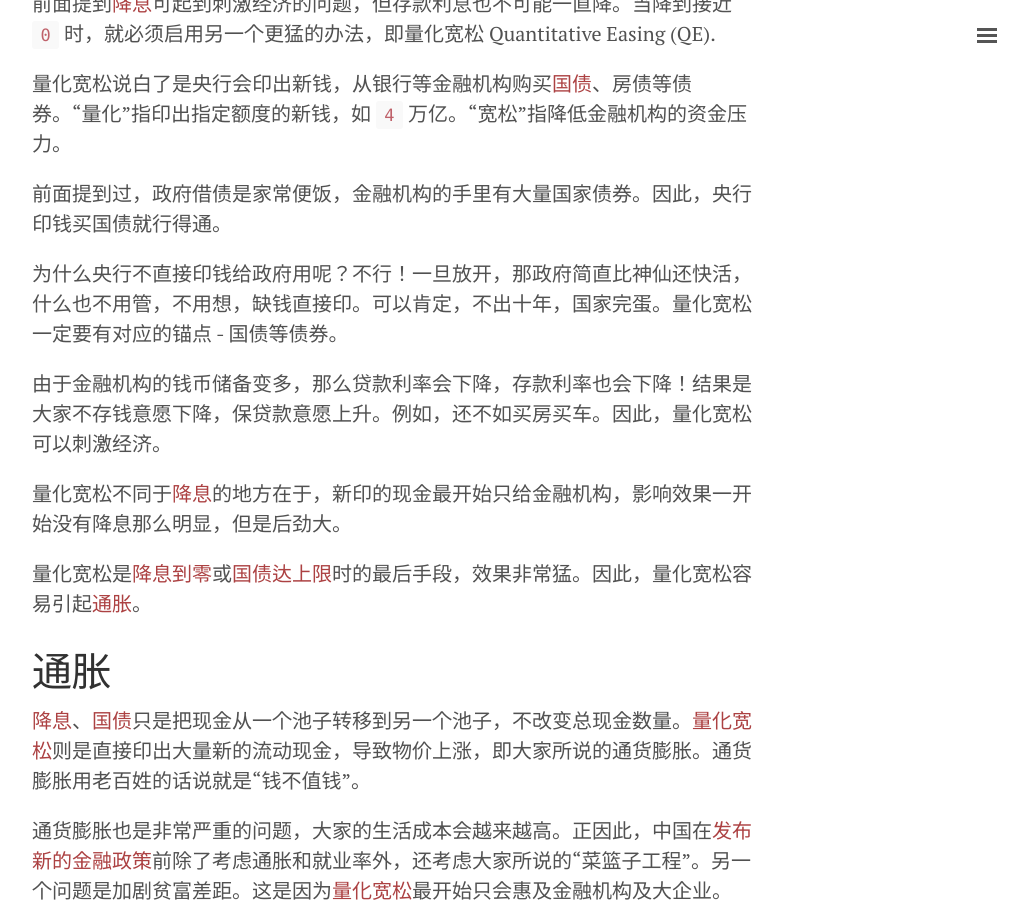
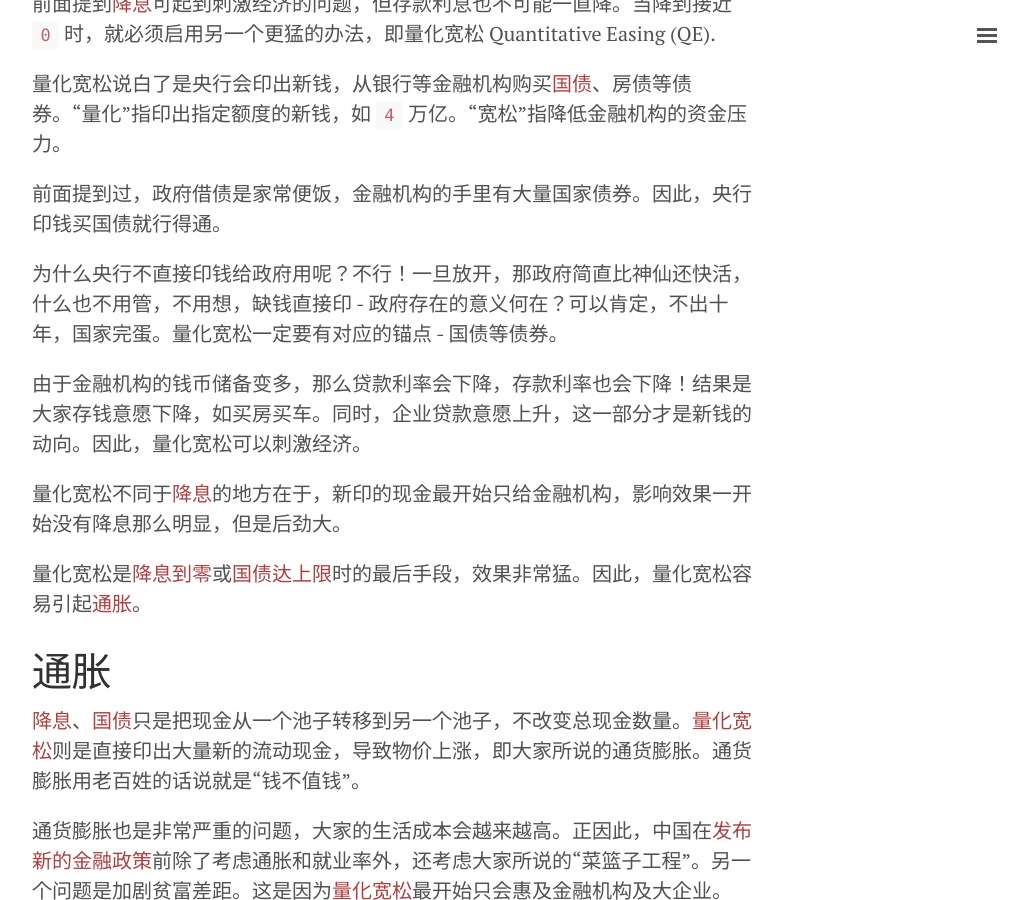
Before and after one commit to outsinre/zh-blog, a Jekyll site: the page built from _posts/2024-10-01-economy.md, in a window 1280 px wide and 900 px high, scrolled down 3495 px. Shown: the whole window, without its empty margins (248-1276 px from the left). Built offline with Jekyll 4.4.1, drawn with Linux system fonts in a browser that asks for light colours; comment, search, counter and statistics services are not loaded.

Commit message:
fix(economy): update quantatitive easing

```diff
--- a/_posts/2024-10-01-economy.md
+++ b/_posts/2024-10-01-economy.md
@@ -90,9 +90,9 @@ title: 经济常识
 
 前面提到过，政府借债是家常便饭，金融机构的手里有大量国家债券。因此，央行印钱买国债就行得通。
 
-为什么央行不直接印钱给政府用呢？不行！一旦放开，那政府简直比神仙还快活，什么也不用管，不用想，缺钱直接印。可以肯定，不出十年，国家完蛋。量化宽松一定要有对应的锚点 - 国债等债券。
+为什么央行不直接印钱给政府用呢？不行！一旦放开，那政府简直比神仙还快活，什么也不用管，不用想，缺钱直接印 - 政府存在的意义何在？可以肯定，不出十年，国家完蛋。量化宽松一定要有对应的锚点 - 国债等债券。
 
-由于金融机构的钱币储备变多，那么贷款利率会下降，存款利率也会下降！结果是大家不存钱意愿下降，保贷款意愿上升。例如，还不如买房买车。因此，量化宽松可以刺激经济。
+由于金融机构的钱币储备变多，那么贷款利率会下降，存款利率也会下降！结果是大家存钱意愿下降，如买房买车。同时，企业贷款意愿上升，这一部分才是新钱的动向。因此，量化宽松可以刺激经济。
 
 量化宽松不同于[降息](#加息降息)的地方在于，新印的现金最开始只给金融机构，影响效果一开始没有降息那么明显，但是后劲大。
 
```
